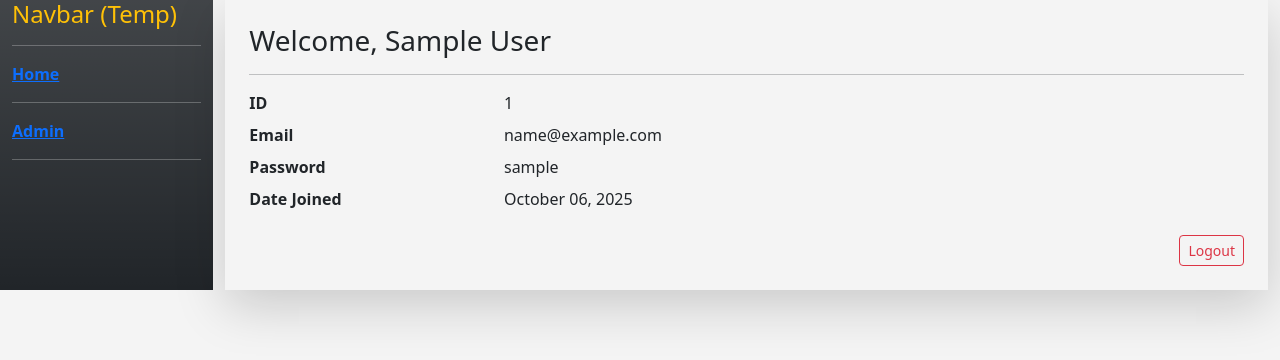
After one commit to atharkn7/toodoo, a Flask app: page /user/dashboard in a window 1280 px wide. The commit adds this page. Shown: the top 360 px of the page. Run offline with Flask 3, Linux system fonts and the light colour scheme; the visitor is signed in with stand-in values (Sample User, id 1).

Commit message:
User Login Configured

```diff
--- a/toodoo/__init__.py
+++ b/toodoo/__init__.py
@@ -2,9 +2,11 @@ import os
 from flask import Flask
 from flask_sqlalchemy import SQLAlchemy
 from flask_migrate import Migrate
+from flask_login import LoginManager
 
 db = SQLAlchemy()   # create db object but don’t bind yet
 migrate = Migrate() # create migrate
+login_manager = LoginManager()
 
 
 def create_app():
@@ -20,9 +22,20 @@ def create_app():
     app.config['SECRET_KEY'] = 'secret_key'
     app.config['SQLALCHEMY_DATABASE_URI'] = 'sqlite:///toodoo.db'
 
-    # Initialize extensions db & migration *after* app is created
+    # Initialize extensions *after* app is created
     db.init_app(app)
     migrate.init_app(app, db)
+    login_manager.init_app(app)
+    login_manager.login_view = 'main.index'
+
+    # Import models here to avoid circular imports
+    from .models import Users
+
+    # Loading users from Users model
+    @login_manager.user_loader
+    def load_user(user_id):
+        return Users.query.get(int(user_id))
+
 
     # Import blueprints after db is ready
     from .routes import main_bp
--- a/toodoo/routes.py
+++ b/toodoo/routes.py
@@ -1,7 +1,8 @@
 from flask import Blueprint, render_template, redirect, url_for, flash, request
+from flask_login import login_required, login_user, logout_user, current_user
 from toodoo import db
 from .forms import LoginForm, RegisterForm, DeleteForm
-from .models import Users
+from .models import Users, generate_password_hash, check_password_hash
 
 # Creates the main blueprint that gets sent to init
 main_bp = Blueprint('main', __name__)
@@ -14,7 +15,20 @@ def index():
 
     # POST request
     if form.validate_on_submit():
-        return redirect(url_for('main.index'))
+        user = Users.query.filter_by(email=form.email.data).first()
+
+        # Validating email
+        if not user:
+            flash('Incorrect Email!')
+            return redirect(url_for('main.index'))
+
+        # Validating password
+        if not check_password_hash(user.password_hash, form.password.data):
+            flash('Incorrect password!')
+            return redirect(url_for('main.index'))
+
+        login_user(user)
+        return redirect(url_for('main.user_dashboard'))
 
     # GET request
     return render_template('auth/login.html', form=form)
@@ -23,18 +37,19 @@ def index():
 @main_bp.route('/user/add', methods=["GET", "POST"])
 def add_user():
     form = RegisterForm()
-
     # POST request
     if form.validate_on_submit():
 
         user = Users.query.filter_by(email=form.email.data).first()
+        if user == None:
+            # Hashing pass
+            hashed_pw = generate_password_hash(form.password.data)
 
-        if user == None:
             # Adding to db if no users exists
             user = Users(first_name=form.first_name.data,
                          last_name=form.last_name.data,
                          email=form.email.data,
-                         password_hash=form.password.data)
+                         password_hash=hashed_pw)
 
             # Commit to db
             db.session.add(user)
@@ -52,20 +67,28 @@ def add_user():
     return render_template('auth/register.html', form=form)
 
 
+""" ERROR ROUTES """
+#TODO
+
+
 """ ADMIN ROUTES """
 @main_bp.route('/admin/dashboard')
+@login_required
 def admin_dashboard():
-    return render_template('admin/dashboard.html')
+    return render_template('admin/admin_dashboard.html')
 
+# Admin - Dashboard
 @main_bp.route('/admin/users')
+@login_required
 def admin_users():
     users = Users.query.order_by(Users.date_added)
     form = DeleteForm()
     return render_template('admin/users.html', users=users, form=form)
 
 
-""" USER MANAGEMENT """
+# Admin - User Delete
 @main_bp.route('/users/delete/<int:id>', methods=["POST"])
+@login_required
 def delete_user(id):
     user = Users.query.filter_by(id=id).first()
 
@@ -82,3 +105,22 @@ def delete_user(id):
 
     #TODO: Add logic to check user role and route accordingly
     return redirect(url_for('main.index'))
+
+
+""" USER MANAGEMENT """
+# Dashboard
+@main_bp.route('/user/dashboard')
+@login_required
+def user_dashboard():
+    return render_template('users/user_dashboard.html')
+
+# Logout
+@main_bp.route('/user/logout')
+@login_required
+def user_logout():
+    logout_user()
+    flash('Logged out Successfully!')
+    return redirect(url_for('main.index'))
+
+
+#TODO: Edit User Route
--- /dev/null
+++ b/toodoo/templates/users/user_dashboard.html
@@ -0,0 +1,41 @@
+{% extends "base.html" %}
+
+{% block content %}
+<!-- ALERT MESSAGE -->
+{% with messages = get_flashed_messages() %}
+{% if messages %}
+<div class="alert alert-warning alert-dismissible fade show" role="alert">
+    {% for message in messages %}
+    {{ message }}
+    {% endfor %}
+    <button type="button" class="btn-close" data-bs-dismiss="alert" aria-label="Close"></button>
+</div>
+{% endif %}
+{% endwith %}
+
+<!-- USER DASHBOARD-->
+<div class="container p-4 shadow-lg">
+    <h3>Welcome, {{ current_user.first_name }} {{ current_user.last_name }}</h3>
+    <hr>
+    <dl class="row">
+        <dt class="col-sm-3">ID</dt>
+        <dd class="col-sm-9">{{ current_user.id }}</dd>
+
+        <dt class="col-sm-3">Email</dt>
+        <dd class="col-sm-9">{{ current_user.email }}</dd>
+
+        <dt class="col-sm-3">Password</dt>
+        <dd class="col-sm-9 text-break overflow-hidden">{{ current_user.password_hash }}</dd>
+
+        <dt class="col-sm-3">Date Joined</dt>
+        <dd class="col-sm-9">{{ current_user.date_added.strftime('%B %d,
+            %Y') }}</dd>
+    </dl>
+    <div class="text-end">
+        <a href="{{ url_for('main.user_logout') }}" class="btn btn-outline-danger btn-sm">Logout</a>
+    </div>
+
+</div>
+
+
+{% endblock %}
```
Also changed, not shown: toodoo/models.py (+19 -5 lines), toodoo/templates/auth/login.html (+13 -11 lines), toodoo/templates/admin/admin_dashboard.html (renamed from toodoo/templates/admin/dashboard.html).
